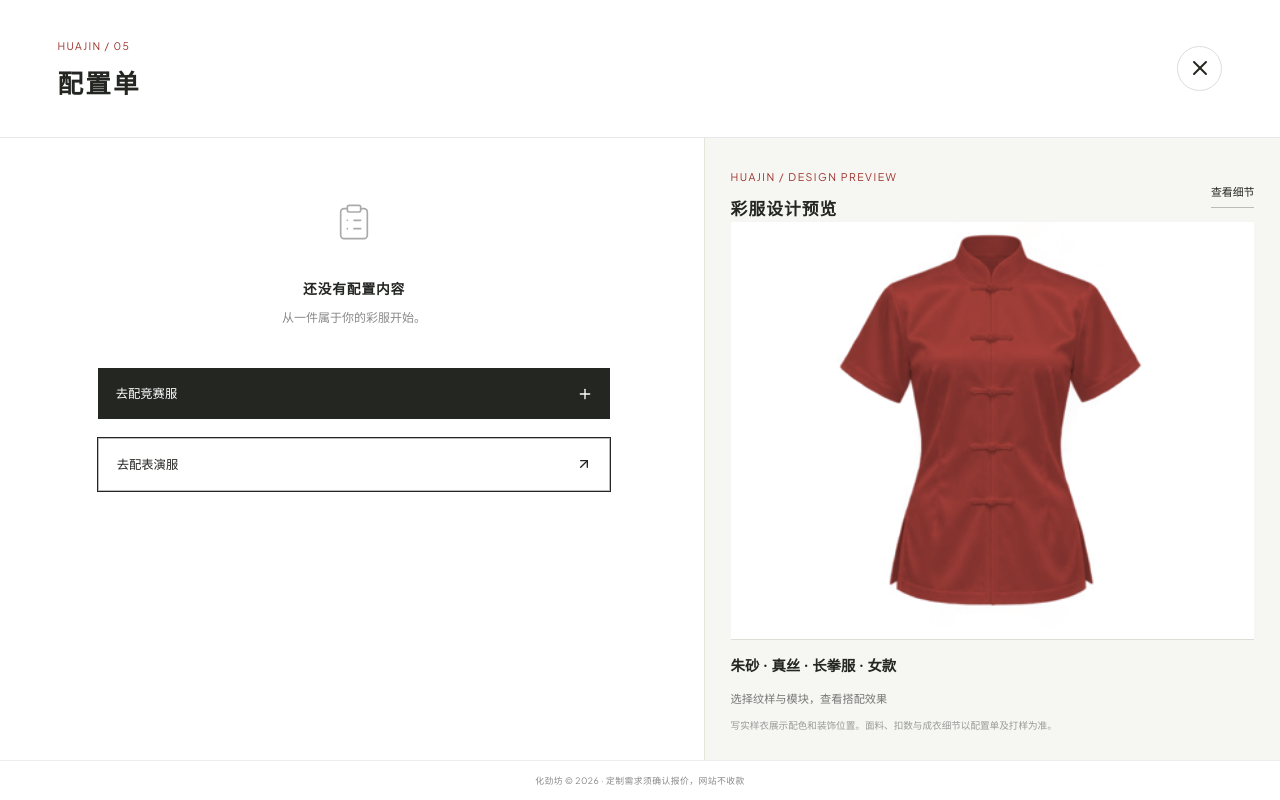
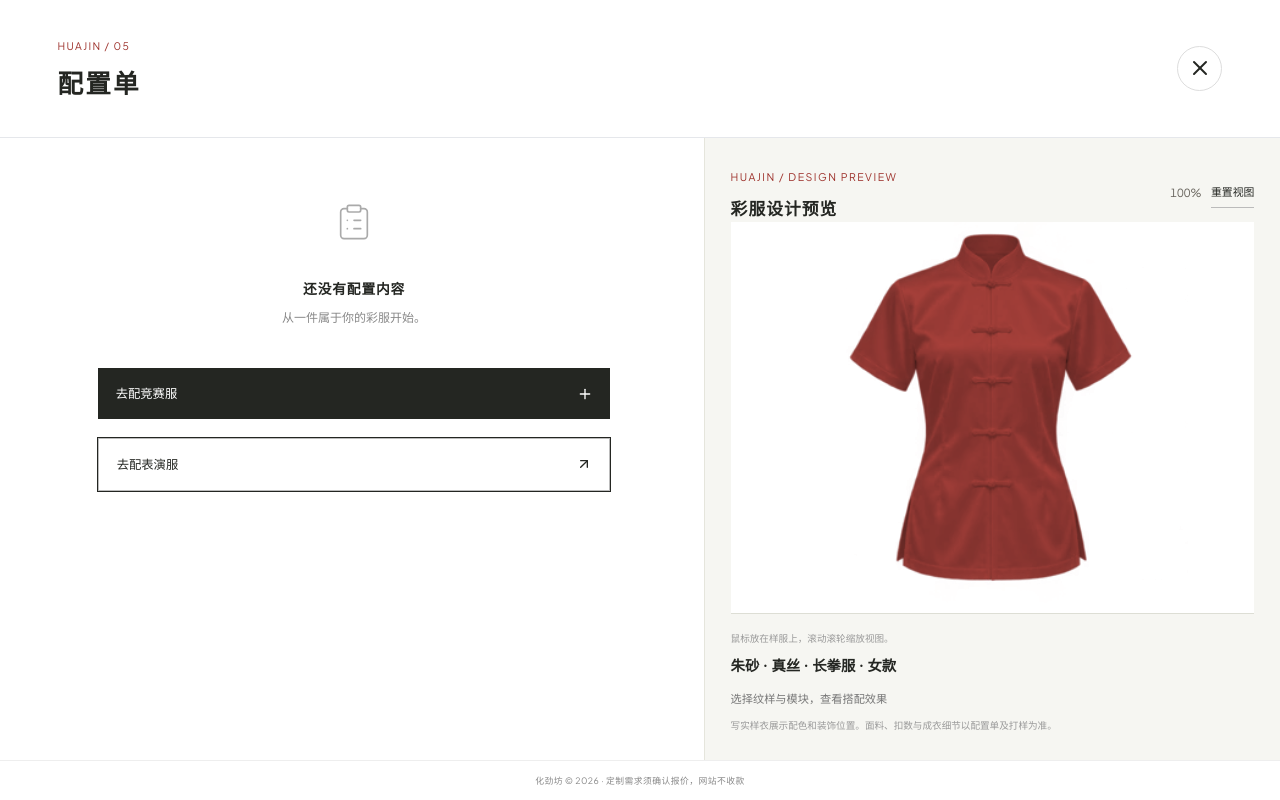
Before and after one commit to zhangwb798/huajin-atelier, a React (Vite) app: page / in a window 1280 px wide. Both pictures are taken after a click on the button 1212 px from the left and 46 px from the top of the page. Shown: the top 800 px of the page. Built offline with nearby package versions, Linux system fonts and the light colour scheme.

Commit message:
Add cursor-centered mouse wheel zoom to garment preview

```diff
--- a/src/FittingPreview.tsx
+++ b/src/FittingPreview.tsx
@@ -47,7 +47,16 @@ export default function FittingPreview({cfg, form, onMotifMove, onMotifResize}:
   onMotifMove?: (name: string, position: string) => void;
   onMotifResize?: (name: string, percentage: string) => void;
 }) {
-  const [zoom, setZoom] = useState(false);
+  const [view, setView] = useState({x: 32, y: 56, width: 296, height: 288});
+  const viewRef = useRef(view);
+  const previewRef = useRef<SVGSVGElement>(null);
+  const magnification = Math.round(296 / view.width * 100);
+
+  function resetView() {
+    const next = {x: 32, y: 56, width: 296, height: 288};
+    viewRef.current = next;
+    setView(next);
+  }
   const [selectedName, setSelectedName] = useState('');
   const id = useId();
   const drag = useRef<{
@@ -55,6 +64,32 @@ export default function FittingPreview({cfg, form, onMotifMove, onMotifResize}:
     dx: number; dy: number; x: number; y: number; originX: number; originY: number;
   } | null>(null);
   const frame = useRef<number | null>(null);
+  useEffect(() => {
+    const svg = previewRef.current;
+    if (!svg) return;
+    function zoomView(event: WheelEvent) {
+      if (!event.deltaY) return;
+      event.preventDefault();
+      if (drag.current) return;
+      const matrix = svg!.getScreenCTM();
+      if (!matrix) return;
+      const anchor = new DOMPoint(event.clientX, event.clientY).matrixTransform(matrix.inverse());
+      const current = viewRef.current;
+      const delta = event.deltaY * (event.deltaMode === 1 ? 16 : event.deltaMode === 2 ? svg!.clientHeight : 1);
+      const scale = Math.min(4, Math.max(.5, 296 / current.width * Math.exp(-Math.min(250, Math.max(-250, delta)) * .0015)));
+      const width = 296 / scale;
+      const height = 288 / scale;
+      const next = {
+        x: anchor.x - (anchor.x - current.x) * width / current.width,
+        y: anchor.y - (anchor.y - current.y) * height / current.height,
+        width, height,
+      };
+      viewRef.current = next;
+      setView(next);
+    }
+    svg.addEventListener('wheel', zoomView, {passive: false});
+    return () => svg.removeEventListener('wheel', zoomView);
+  }, []);
   useEffect(() => () => {
     if (frame.current !== null) cancelAnimationFrame(frame.current);
   }, []);
@@ -154,10 +189,13 @@ export default function FittingPreview({cfg, form, onMotifMove, onMotifResize}:
   return <aside className="fitting-preview" aria-label="写实样衣定制预览">
     <div className="preview-title">
       <div><span className="section-label">HUAJIN / DESIGN PREVIEW</span><h3>彩服设计预览</h3></div>
-      <button type="button" onClick={() => setZoom(!zoom)} aria-pressed={zoom}>{zoom ? '查看上衣' : '查看细节'}</button>
+      <div className="preview-view-controls">
+        <output aria-label="视图缩放倍率">{magnification}%</output>
+        <button type="button" onClick={resetView}>重置视图</button>
+      </div>
     </div>
     <div className="avatar-stage" style={{background: '#fff'}}>
-      <svg style={{touchAction: onMotifMove ? 'none' : undefined}} viewBox={zoom ? '34 80 292 246' : '32 56 296 288'} role="img"
+      <svg ref={previewRef} style={{touchAction: onMotifMove ? 'none' : undefined}} viewBox={`${view.x} ${view.y} ${view.width} ${view.height}`} role="img"
         aria-label={`${cfg.gender}、${cfg.style}、${cfg.color}的写实样衣定制预览`}>
         <defs>
           <ReferenceFilter id={`${id}-reference`}/>
@@ -283,6 +321,7 @@ export default function FittingPreview({cfg, form, onMotifMove, onMotifResize}:
       </div>
     </div>}
     <div className="preview-caption">
+      <small>鼠标放在样服上，滚动滚轮缩放视图。</small>
       {onMotifMove && <small>{motifs.length ? '拖动纹样自由摆放，也可选中后用方向键微调。' : '先选择纹样，再在衣身上拖动摆放。'}</small>}
 
       <strong>{cfg.color} · {material} · {cfg.style} · {cfg.gender}</strong>
--- a/src/style.css
+++ b/src/style.css
@@ -92,3 +92,6 @@ button.cta:hover{background:var(--cinnabar);color:white}
 .style-reference-grid button[aria-pressed=true]{border-color:#9c8761;box-shadow:inset 0 0 0 1px #9c8761;background:#faf8f3}
 .style-reference-grid img{display:block;width:100%;height:auto;aspect-ratio:1;object-fit:contain;filter:contrast(1.08)}
 .style-reference-grid span{display:block;text-align:center;font-size:.75rem;padding:.5rem 0 .2rem}
+
+.preview-view-controls{display:flex;align-items:center;gap:.6rem;flex-shrink:0}
+.preview-view-controls output{font-size:.7rem;min-width:2.8rem;text-align:right;font-variant-numeric:tabular-nums;color:#68645d}
```
